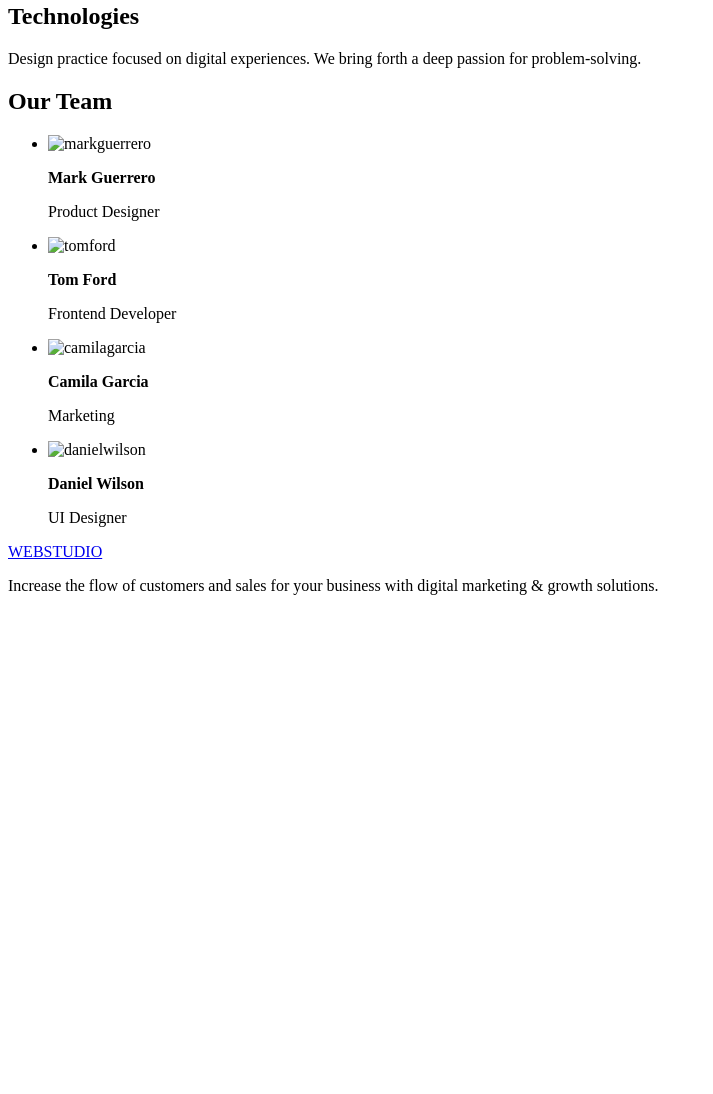
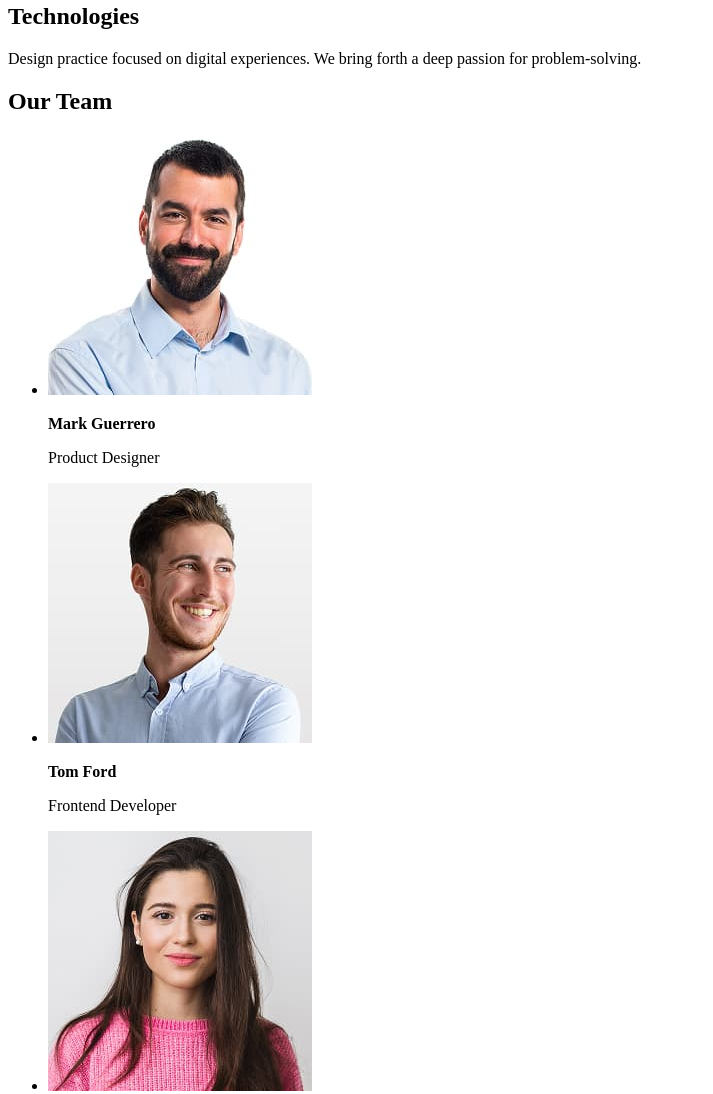
Before and after one commit to BaranTascii/goit-markup-hw-01, a plain HTML site: page index.html in a window 1280 px wide. Shown: the part 516-1610 px from the top of the page, without its empty margins (0-713 px from the left). Before the commit the page ends 1127 px from the top, so only its background shows below. Drawn offline with Linux system fonts and the light colour scheme.

Commit message:
Ödev #1

```diff
--- a/index.html
+++ b/index.html
@@ -44,7 +44,7 @@
         <ul>
             <li>
                 <img
-                src="./images/Mark Guerrero.jpg"
+                src="./images/markguerrero.jpg"
                 width="264"
                 alt="markguerrero"
                 />
@@ -53,7 +53,7 @@
             </li>
             <li>
                 <img
-                src="./images/Tom Ford.jpg"
+                src="./images/tomford.jpg"
                 widht="264"
                 alt="tomford"
                 />
@@ -62,7 +62,7 @@
             </li>
             <li>
                 <img
-                src="./images/Camila Garcia.jpg"
+                src="./images/camilagarcia.jpg"
                 widht="264"
                 alt="camilagarcia"
                 />
@@ -71,7 +71,7 @@
             </li>
             <li>
                 <img
-                src="./images/Daniel Wilson.jpg"
+                src="./images/danielwilson.jpg"
                 widht="264"
                 alt="danielwilson"
                 />
```
